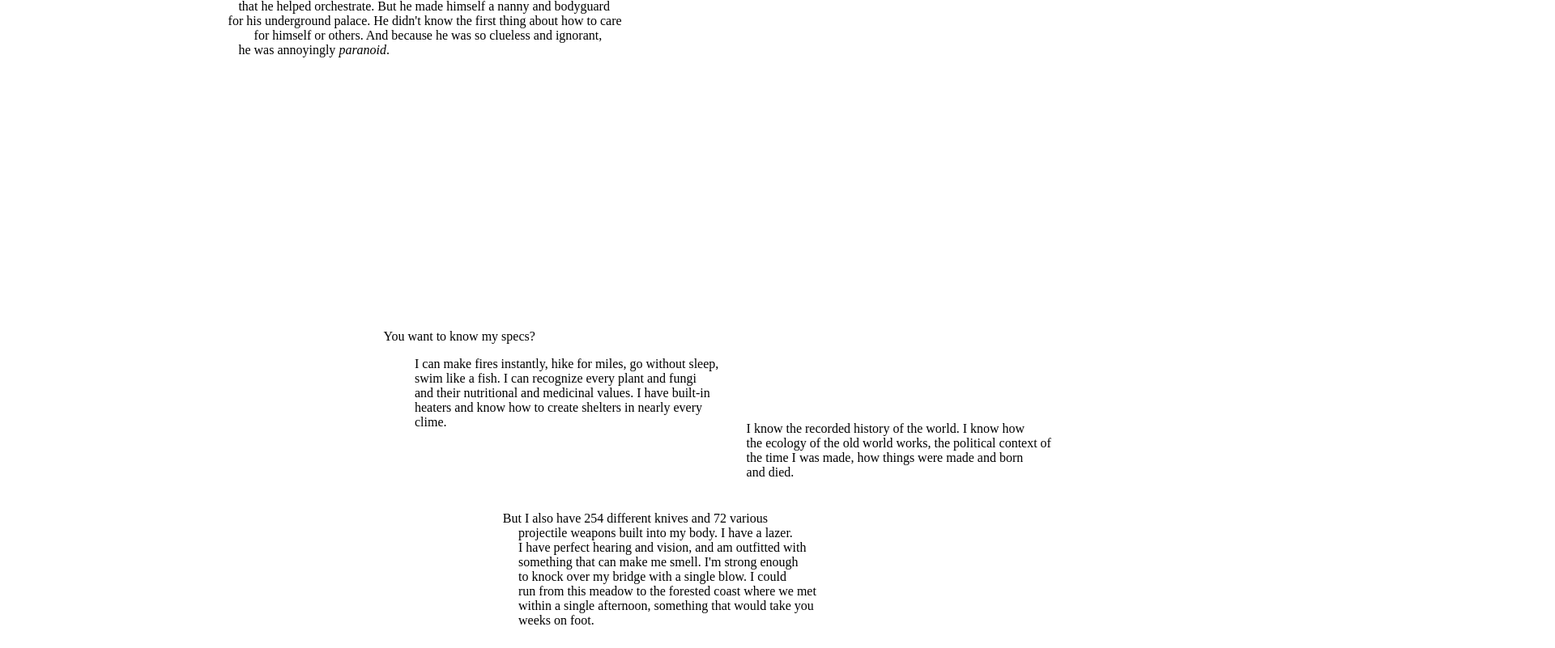
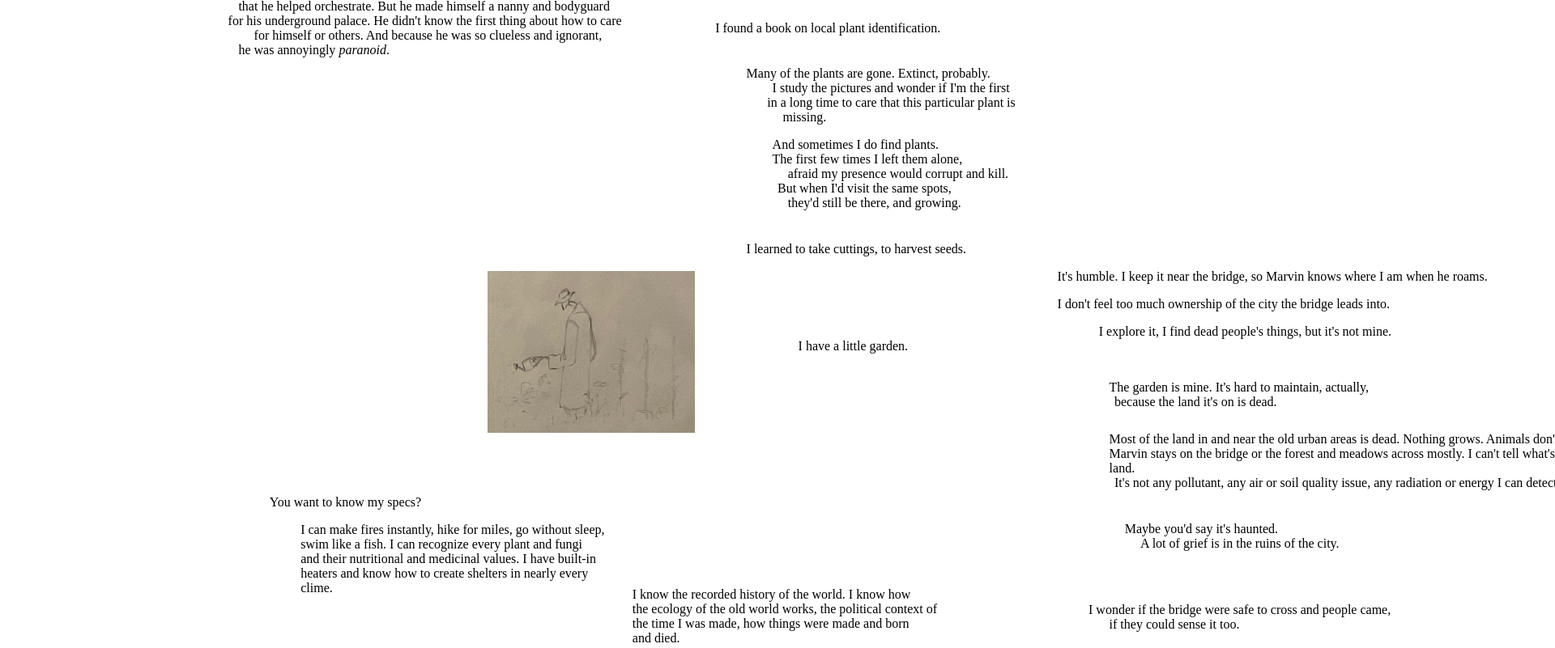
Before and after one commit to emmali98/thesis, a website: page pages/4-take-care/index.html in a window 1280 px wide. Shown: the part 579-1380 px from the top of the page at 81% size, 1920 px wide, since content can reach past the window. Drawn offline with nearby package versions, Linux system fonts and the light colour scheme; files that its build step writes are made by us from their sources; files whose address does not match are found by name.

Commit message:
Draft 4-take-care: adds garden section

```diff
--- a/pages/4-take-care/index.html
+++ b/pages/4-take-care/index.html
@@ -25,6 +25,46 @@
     </div>
     <div class="image" id="plant-pots">
       <img src="static/images/4-take-care/plant-pots.png" />
+    </div>
+  </div>
+  <div class="plant-book">
+    <p>I found a book on local plant identification.</p>
+    <p class="many">
+      Many of the plants are gone. Extinct, probably.
+      <br><span class="indent-in-2">I study the pictures and wonder if I'm the first </span>
+      <br>in a long time to care that this particular plant is
+      <br><span class="indent-in">missing.</span>
+    </p>
+    <p class="find">
+      And sometimes I do find plants.
+      <br>The first few times I left them alone,
+      <br><span class="indent-in">afraid my presence would corrupt and kill.</span>
+      <br><span class="indent-in-2">But when I'd visit the same spots,</span>
+      <br><span class="indent-in">they'd still be there, and growing.</span>
+    </p>
+    <p class="cuttings">I learned to take cuttings, to harvest seeds.</p>
+    <p class="little">I have a little garden.</p>
+    <div class=image id="in-garden">
+      <img src="static/images/4-take-care/in-garden.png" />
+    </div>
+  </div>
+  <div class="garden">
+    <p>It's humble. I keep it near the bridge, so Marvin knows where I am when he roams.</p>
+    <p>I don't feel too much ownership of the city the bridge leads into.</p>
+    <p class="explore">I explore it, I find dead people's things, but it's not mine.</p>
+    <div class="land">
+      <p>The garden is mine. It's hard to maintain, actually,
+        <br><span class="indent-in-2">because the land it's on is dead.</span>
+      </p>
+      <p class="most">Most of the land in and near the old urban areas is dead. Nothing grows. Animals don't like to go there.
+        <br>Marvin stays on the bridge or the forest and meadows across mostly. I can't tell what's quite wrong with the land.
+        <br><span class="indent-in-2">It's not any pollutant, any air or soil quality issue, any radiation or energy I can detect.</span>
+      </p>
+      <p class="haunted">Maybe you'd say it's haunted.</p>
+      <p class="grief">A lot of grief is in the ruins of the city.</p>
+      <p class="wonder">I wonder if the bridge were safe to cross and people came,
+        <br>if they could sense it too.
+      </p>
     </div>
   </div>
   <div class="specs">
@@ -71,7 +111,8 @@
       <br>up and check if the world fixed itself yet.
     </p>
     <p>Except the bunker crumbled from time.</p>
-    <p>And the pod didn't wake him up until much, much, much, much  longer</p>
+    <p>And the pod didn't wake him up until much, much,</p>
+    <p class="much">much, much longer</p>
     <p class="years">than 30 years.</p>
     <p class="red">And I <span class="secret">killed him as soon as he awoke. I killed him. I killed him.</span></p>
   </div>
--- a/public/styles/4-take-care.less
+++ b/public/styles/4-take-care.less
@@ -5,6 +5,9 @@ body { margin: 0; }
 }
 .indent-in {
   margin-left: 1.5vw;
+}
+.indent-in-2 {
+  margin-left: .5vw;
 }
 .indent-out {
   margin-left: -1vw;
@@ -41,10 +44,57 @@ body { margin: 0; }
   }
 }
 
+.plant-book {
+  position: absolute;
+  left: 69vw;
+  top: 46vw;
+  width: 43vw;
+
+  .many {
+    margin-left: 5vw;
+    margin-top: 3vw;
+    text-indent: -2vw;
+  }
+  .find {
+    margin-left: 5.5vw;
+  }
+  .cuttings {
+    margin: 3vw;
+  }
+  .little {
+    margin: 8vw;
+  }
+
+  #in-garden {
+    margin-left: -22vw;
+    margin-top: -16vw;
+    img {
+      width: 20vw;
+    }
+  }
+}
+
+.garden {
+  position: absolute;
+  top: 70vw;
+  left: 102vw;
+  width: 60vw;
+
+  .explore {
+    margin-left: 4vw;
+  }
+  .land {
+    margin: 4vw 0 0 5vw;
+    .most { margin-top: 2.2vw; }
+    .haunted { margin: 3vw 0 0 1.5vw; }
+    .grief { margin: 0 0 0 3vw; }
+    .wonder { margin-top: 5vw; text-indent: -2vw; }
+  }
+}
+
 .specs {
-  padding: 15vw;
-  padding-left: 40vw;
-  width: 110vw;
+  padding: 31vw 15vw 15vw 29vw;
+  width: 75vw;
 
   .know { text-indent: -3vw; }
   .history {
@@ -60,6 +110,7 @@ body { margin: 0; }
   }
   .kind {
     margin: 10vw 20vw;
+    text-indent: -0.5vw;
   }
 }
 
@@ -69,8 +120,12 @@ body { margin: 0; }
     text-indent: -1vw;
     margin: 0 0 0 5vw;
   }
+  .much {
+    margin-top: -2.3vw;
+    margin-left: 23.5vw;
+  }
   .years {
-    margin-top: -1vw;
+    margin-top: -2.2vw;
     margin-left: 33vw;
   }
   .red {
```
Also changed, not shown: public/images/4-take-care/in-garden.png (added), public/styles/css/4-take-care.css.
